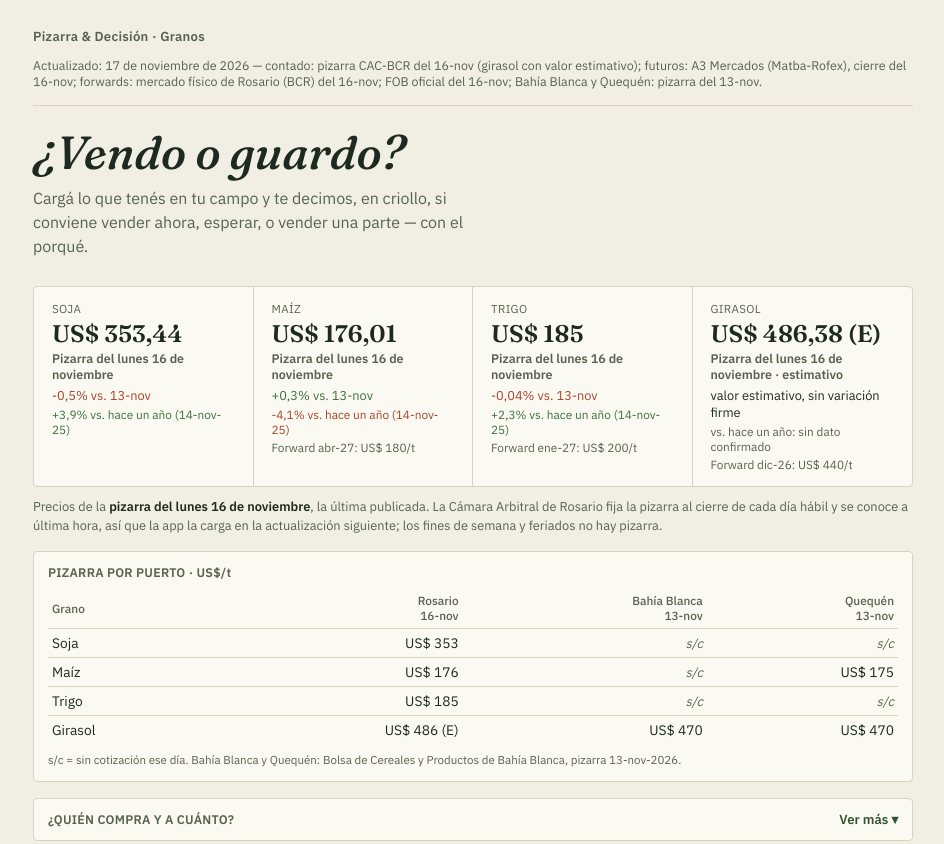
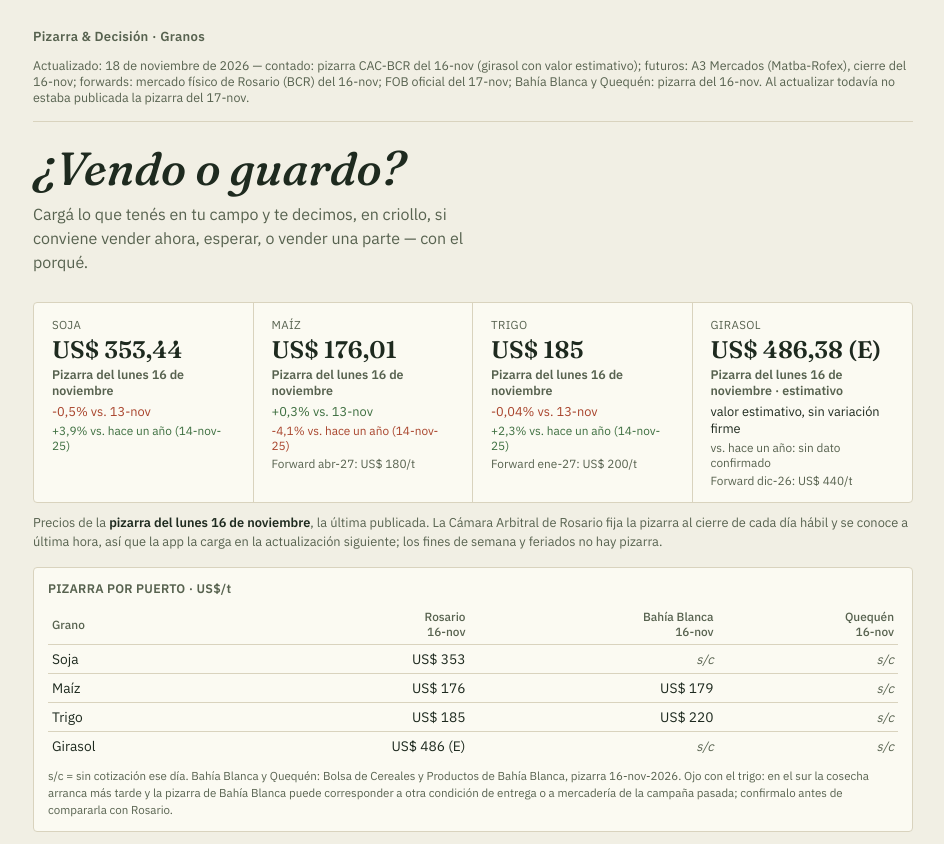
Before and after one commit to diegobv2028-ui/VendoGuardo, a plain HTML site: page index.html in a window 1280 px wide. Shown: the top 844 px of the page, without its empty margins (167-1111 px from the left). Drawn offline with Linux system fonts and the light colour scheme.

Commit message:
Actualización diaria de datos – 18/11/2026

```diff
--- a/index.html
+++ b/index.html
@@ -704,7 +704,7 @@
    del 16-nov-2026. Girasol: pizarra ESTIMATIVA (E) y el futuro de A3 casi sin
    operaciones: la referencia de cosecha nueva es el forward.
    ===================================================================== */
-const ACTUALIZADO = "17 de noviembre de 2026 — contado: pizarra CAC-BCR del 16-nov (girasol con valor estimativo); futuros: A3 Mercados (Matba-Rofex), cierre del 16-nov; forwards: mercado físico de Rosario (BCR) del 16-nov; FOB oficial del 16-nov; Bahía Blanca y Quequén: pizarra del 13-nov.";
+const ACTUALIZADO = "18 de noviembre de 2026 — contado: pizarra CAC-BCR del 16-nov (girasol con valor estimativo); futuros: A3 Mercados (Matba-Rofex), cierre del 16-nov; forwards: mercado físico de Rosario (BCR) del 16-nov; FOB oficial del 17-nov; Bahía Blanca y Quequén: pizarra del 16-nov. Al actualizar todavía no estaba publicada la pizarra del 17-nov.";
 const FECHA_DATOS = "2026-11-16";   // fecha de la pizarra (mes de referencia del calendario)
 const FUENTE_FUTUROS = "A3, cierre 16-nov-2026";
 const FUENTE_FORWARDS = "BCR, mercado físico de Rosario, 16-nov-2026";
@@ -804,13 +804,13 @@ const MERCADO = {
 /* Otros puertos: pizarra de Bahía Blanca y Quequén en US$/t (null = sin cotización),
    según la Bolsa de Cereales y Productos de Bahía Blanca. Puede tener otra fecha que Rosario. */
 const OTROS_PUERTOS = {
-  fecha: "2026-11-13",
-  fuente: "Bolsa de Cereales y Productos de Bahía Blanca, pizarra 13-nov-2026",
+  fecha: "2026-11-16",
+  fuente: "Bolsa de Cereales y Productos de Bahía Blanca, pizarra 16-nov-2026",
   precios: {
     soja:    { bahia: null, quequen: null },
-    maiz:    { bahia: null, quequen: 175 },
-    trigo:   { bahia: null, quequen: null },
-    girasol: { bahia: 470,  quequen: 470 },
+    maiz:    { bahia: 179,  quequen: null },
+    trigo:   { bahia: 220,  quequen: null },
+    girasol: { bahia: null, quequen: null },
   },
 };
 const TC_BNA = 1542.00;   // dólar BNA comprador que usa la pizarra CAC del día (para pasar el flete de $ a US$)
@@ -819,9 +819,9 @@ const TC_BNA = 1542.00;   // dólar BNA comprador que usa la pizarra CAC del dí
    www.magyp.gob.ar/mercadosagropecuarios/precios.php) menos retenciones.
    DEX = alícuota de derechos de exportación en % (Decreto 423/2026; revisar cuando cambie). */
 const FOB_OFICIAL = {
-  fecha: "2026-11-16",
-  fuente: "Secretaría de Agricultura, FOB oficial 16-nov-2026",
-  usd: { soja: 482, maiz: 204, trigo: 221, girasol: 606 },
+  fecha: "2026-11-17",
+  fuente: "Secretaría de Agricultura, FOB oficial 17-nov-2026",
+  usd: { soja: 482, maiz: 203, trigo: 218, girasol: 606 },
 };
 const DEX = { soja: 24, maiz: 8.5, trigo: 5.5, girasol: 4.5 };
 
```
